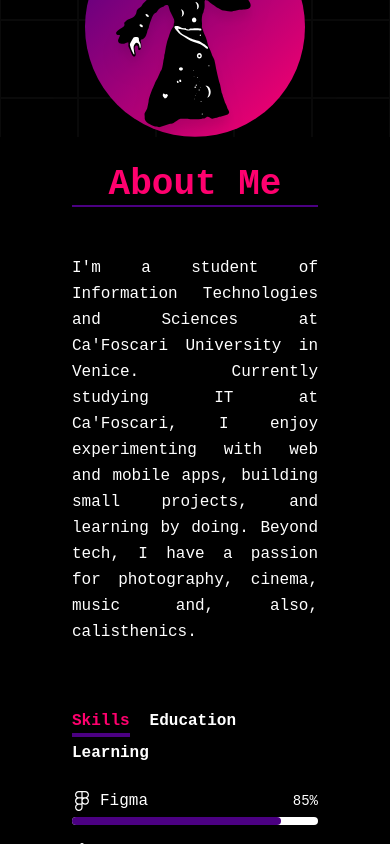
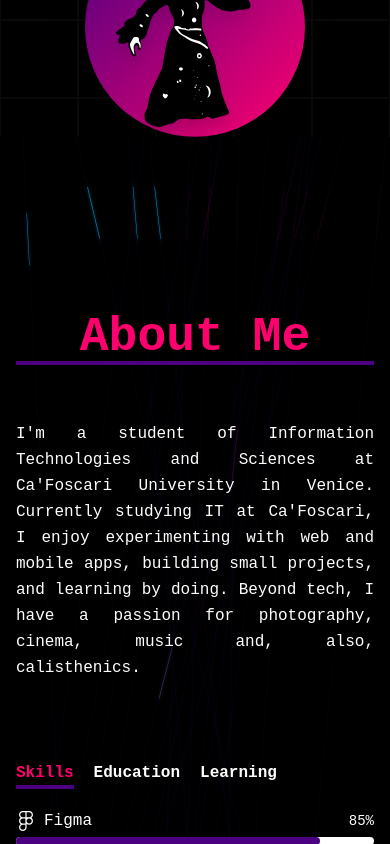
Before and after one commit to Andre-atta/Portfolio, a Next.js app: page / in a window 390 px wide. Shown: the part 760-1604 px from the top of the page. Built offline with nearby package versions, Linux system fonts and the light colour scheme.

Commit message:
feat: rename AboutSectoin to AboutSection; add NeonGrid component for enhanced visual effects and implement intersection observer for visibility tracking

```diff
--- a/src/app/components/AboutSectoin.jsx
+++ b/src/app/components/AboutSection.jsx
@@ -1,10 +1,9 @@
 "use client";
-import { motion } from "framer-motion";
 import TabButton from "./button/TabButton";
-import React, { useTransition, useState } from "react";
-
+import NeonGrid from "@/app/components/ui/NeonGrid";
+import { SiFlutter, SiCplusplus } from "react-icons/si";
 import { FaFigma, FaJava, FaReact } from "react-icons/fa";
-import { SiFlutter, SiCplusplus } from "react-icons/si";
+import React, { useTransition, useState, useRef, useEffect } from "react";
 
 const skills = [
     { name: "Figma", level: 85, icon: <FaFigma className="text-xl" /> },
@@ -88,6 +87,8 @@ const TAB_DATA = [
 const AboutSection = () => {
     const [tab, setTab] = useState("skills");
     const [isPending, startTransition] = useTransition();
+    const [inView, setInView] = useState(false);
+    const sectionRef = useRef(null);
 
     const handleTabChange = (id) => {
         startTransition(() => {
@@ -95,17 +96,41 @@ const AboutSection = () => {
         });
     };
 
+    useEffect(() => {
+        const observer = new IntersectionObserver(
+            ([entry]) => {
+                if (entry.isIntersecting) {
+                    setInView(true);
+                } else {
+                    setInView(false);
+                }
+            },
+            { threshold: 0.2 } // almeno il 20% visibile
+        );
+
+        if (sectionRef.current) observer.observe(sectionRef.current);
+
+        return () => {
+            if (sectionRef.current) observer.unobserve(sectionRef.current);
+        };
+    }, []);
+
     return (
-        <section className="relative text-[var(--text)] overflow-hidden group" id="about">
-            {/* Background grid + vignette */}
+        <section
+            ref={sectionRef}
+            className="relative w-full min-h-screen overflow-hidden flex items-center pt-24 sm:pt-32 lg:pt-36"
+            id="about"
+        >
+            <div className="absolute inset-0 w-full h-full z-0 pointer-events-none">
+                <NeonGrid active={inView} />
+            </div>
 
-            <div className="relative z-10 max-w-screen-xl mx-auto px-6 lg:px-12 py-16">
-                <h2 className="border-b-2 border-[var(--primary)] text-4xl font-bold text-[var(--secondary)] mb-12 text-center lg:text-left">
+            <div className="relative z-10 max-w-7xl mx-auto px-4 sm:px-6 lg:px-8 py-20 w-full">
+                <h2 className="border-b-4 border-[var(--primary)] text-5xl font-extrabold text-[var(--secondary)] mb-14 text-center lg:text-left drop-shadow-lg">
                     About Me
                 </h2>
-
-                <div className="grid lg:grid-cols-2 gap-12 items-center">
-                    <p className="text-justify text-base lg:text-lg leading-relaxed">
+                <div className="grid lg:grid-cols-2 gap-16 items-center">
+                    <p className="text-justify text-[var(--text)] text-base lg:text-lg leading-relaxed">
                         I&apos;m a student of Information Technologies and Sciences at Ca&apos;Foscari University in Venice.
                         Currently studying IT at Ca&apos;Foscari, I enjoy experimenting with web and mobile apps, building small projects, and learning by doing.
                         Beyond tech, I have a passion for photography, cinema, music and, also, calisthenics.
--- /dev/null
+++ b/src/app/components/ui/NeonGrid.jsx
@@ -0,0 +1,98 @@
+"use client";
+import { motion } from "framer-motion";
+import React, { useMemo, useEffect, useState } from "react";
+
+const generateLines = (count, width, height) => {
+    const lines = [];
+    for (let i = 0; i < count; i++) {
+        const x1 = Math.random() * width;
+        const y1 = 0;
+        const x2 = Math.random() * width;
+        const y2 = height;
+        lines.push({ x1, y1, x2, y2 });
+    }
+    return lines;
+};
+
+const NeonGrid = ({ width = 1440, height = 900, lineCount = 20, active = false }) => {
+    const [key, setKey] = useState(0);
+
+    useEffect(() => {
+        if (active) {
+            setKey(prev => prev + 1);
+        }
+    }, [active]);
+
+    const lines = useMemo(() => generateLines(lineCount, width, height), [lineCount, width, height]);
+
+    return (
+        <svg
+            key={key}
+            className="absolute inset-0 w-full h-full"
+            viewBox={`0 0 ${width} ${height}`}
+            preserveAspectRatio="none"
+        >
+            {lines.map((line, i) => (
+                <line
+                    key={`base-${i}`}
+                    x1={line.x1}
+                    y1={line.y1}
+                    x2={line.x2}
+                    y2={line.y2}
+                    stroke="var(--primary)"
+                    strokeWidth="0.5"
+                    strokeOpacity="0.3"
+                />
+            ))}
+
+            {lines.map((line, i) => {
+                const length = Math.hypot(line.x2 - line.x1, line.y2 - line.y1);
+                const dash = length * 0.05;
+                return (
+                    <motion.line
+                        key={`glow-${i}`}
+                        x1={line.x1}
+                        y1={line.y1}
+                        x2={line.x2}
+                        y2={line.y2}
+                        stroke={`url(#gradient-${i})`}
+                        strokeWidth="1.5"
+                        strokeLinecap="round"
+                        strokeDasharray={`${dash} ${length}`}
+                        strokeDashoffset={length}
+                        filter="url(#glow)"
+                        initial={{ strokeDashoffset: length }}
+                        animate={active ? { strokeDashoffset: 0 } : false}
+                        transition={{
+                            duration: 7,
+                            repeat: active ? Infinity : 0,
+                            delay: i * 1.5,
+                            ease: "linear",
+                        }}
+                    />
+
+                );
+            })}
+
+            {/* Gradient dinamico per coda */}
+            <defs>
+                {lines.map((_, i) => (
+                    <linearGradient id={`gradient-${i}`} key={i}>
+                        <stop offset="0%" stopColor="var(--accent)" stopOpacity="0.8" />
+                        <stop offset="100%" stopColor="var(--secondary)" stopOpacity="0" />
+                    </linearGradient>
+                ))}
+
+                <filter id="glow">
+                    <feGaussianBlur stdDeviation="4" result="coloredBlur" />
+                    <feMerge>
+                        <feMergeNode in="coloredBlur" />
+                        <feMergeNode in="SourceGraphic" />
+                    </feMerge>
+                </filter>
+            </defs>
+        </svg>
+    );
+};
+
+export default NeonGrid;
--- a/src/app/globals.css
+++ b/src/app/globals.css
@@ -25,6 +25,7 @@ body {
 body {
   --primary: rgb(75, 0, 130);
   --secondary: rgb(255, 0, 110);
+  --accent: rgb(0, 200, 255);
 }
 
 /*body {*/
--- a/src/app/page.js
+++ b/src/app/page.js
@@ -3,7 +3,7 @@ import Footer from "@/app/components/Footer";
 import Navbar from "@/app/components/Navbar";
 import HeroSection from "@/app/components/HeroSection";
 import EmailSection from "@/app/components/EmailSection";
-import AboutSection from "@/app/components/AboutSectoin";
+import AboutSection from "@/app/components/AboutSection";
 import ProjectsSection from "@/app/components/ProjectsSection";
 import AchievementsSection from "@/app/components/AchievementsSection";
 
@@ -17,10 +17,8 @@ export default function Home() {
                     <HeroSection/>
                 </div>
             </section>
-            <section className="snap-start h-screen flex items-center pt-24 sm:pt-32 lg:pt-36">
-                <div className="container mx-auto px-12 py-4">
-                    <AboutSection/>
-                </div>
+            <section className="snap-start">
+                <AboutSection />
             </section>
             <section className="snap-start h-screen flex items-center pt-24 sm:pt-32 lg:pt-36">
                 <div className="container mx-auto px-12 py-4">
```
